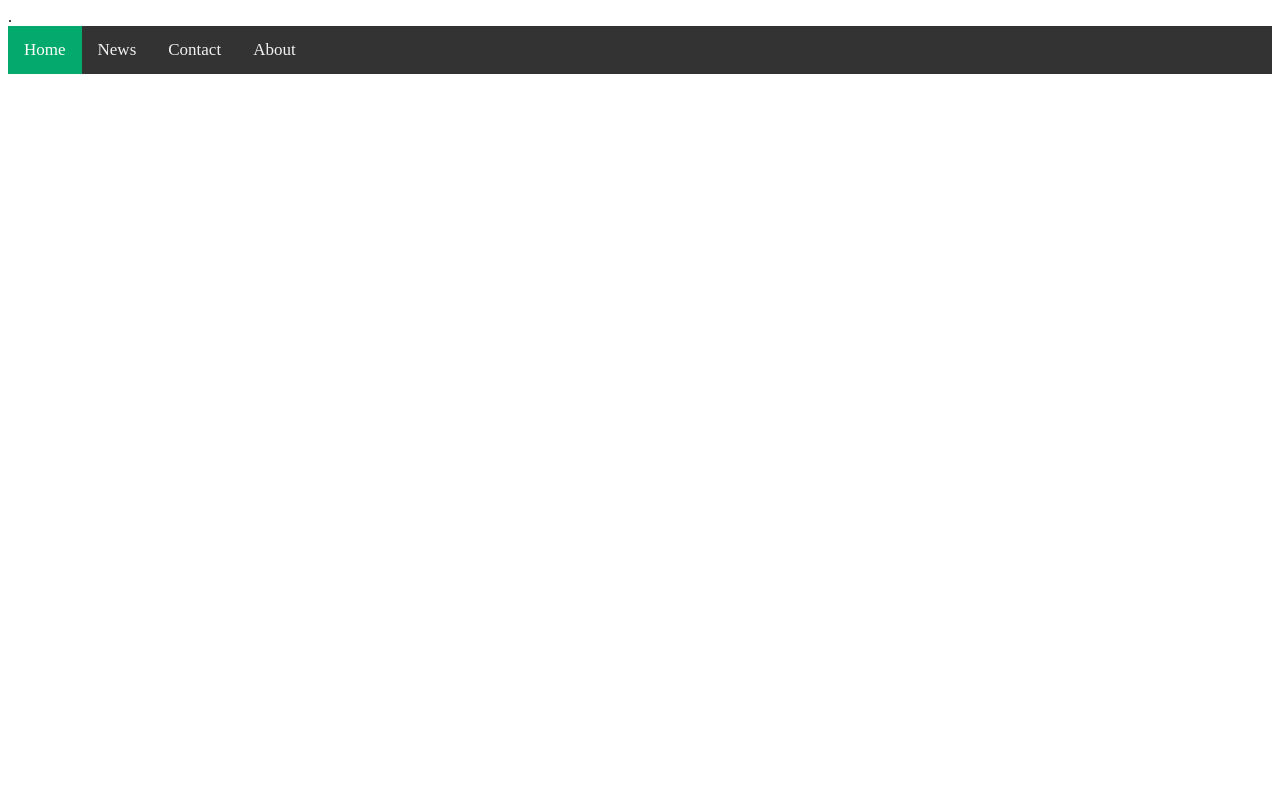
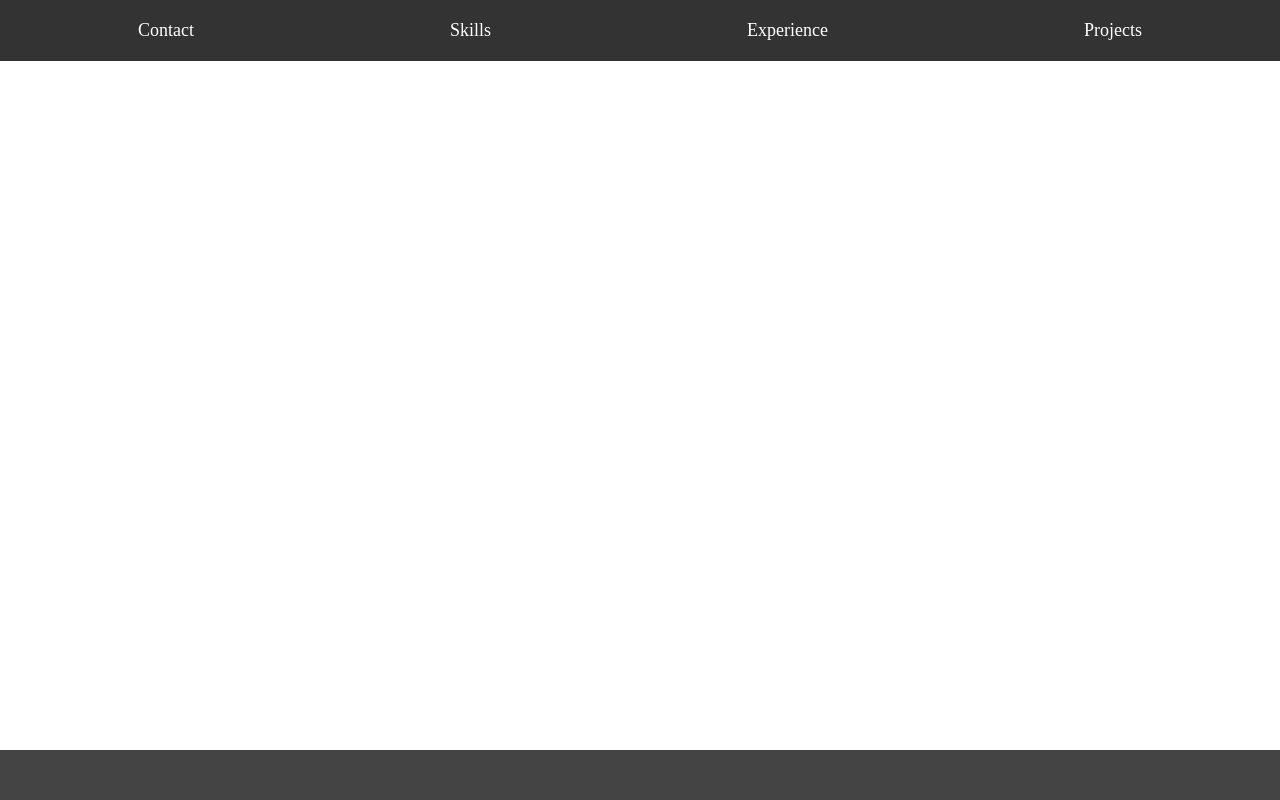
Before and after one commit to BellaDavis/Personal_portfolio, a Flask app: page / in a window 1280 px wide. Run offline with Flask 3, Linux system fonts and the light colour scheme.

Commit message:
Add styling to divide the home and the rest of

```diff
--- a/static/style.css
+++ b/static/style.css
@@ -1,27 +1,49 @@
-/* Add a black background color to the top navigation */
-.topnav {
-  background-color: #333;
-  overflow: hidden;
+/* Make sure everything scales properly */
+* {
+    box-sizing: border-box;
+    margin: 0;
+    padding: 0;
 }
 
-/* Style the links inside the navigation bar */
-.topnav a {
-  float: left;
-  color: #f2f2f2;
-  text-align: center;
-  padding: 14px 16px;
-  text-decoration: none;
-  font-size: 17px;
+/* Top navigation bar styling */
+.topnav {
+    display: flex;
+    justify-content: space-around; /* Ensures spacing */
+    background-color: #333;
+    padding: 10px;
+    flex-wrap: wrap; /* Allows wrapping on smaller screens */
 }
 
-/* Change the color of links on hover */
-.topnav a:hover {
-  background-color: #ddd;
-  color: black;
+.topnav a {
+    color: white;
+    text-decoration: none;
+    padding: 10px 15px;
+    font-size: 18px;
 }
 
-/* Add a color to the active/current link */
-.topnav a.active {
-  background-color: #04AA6D;
-  color: white;
+/* Adjust navigation for smaller screens */
+@media (max-width: 600px) {
+    .topnav {
+        flex-direction: column;
+        text-align: center;
+    }
+    .topnav a {
+        display: block;
+        padding: 15px;
+    }
 }
+
+/* Bottom navigation styling */
+.botNav {
+    width: 100%;
+    height: 50px;
+    background-color: #444;
+    position: fixed;
+    bottom: 0;
+}
+
+/* Ensure body fills the window */
+body, html {
+    height: 100%;
+    width: 100%;
+}
--- a/templates/index.html
+++ b/templates/index.html
@@ -2,20 +2,21 @@
 <html lang="en">
 <head>
     <meta charset="UTF-8">
+    <meta name="viewport" content="width=device-width, initial-scale=1.0">
     <title>Title</title>
-    <link rel="stylesheet" href="static/style.css">.
+    <link rel="stylesheet" href="static/style.css">
 </head>
 <body>
+
     <!-- Top nav bar -->
     <div class="topnav">
-      <a class="active" href="#home">Home</a>
-      <a href="#news">News</a>
-      <a href="#contact">Contact</a>
-      <a href="#about">About</a>
+      <a href="#home">Contact</a>
+      <a href="#news">Skills</a>
+      <a href="#contact">Experience</a>
+      <a href="#about">Projects</a>
     </div>
 
-
-    <div class="botNav">
+    <div class="botNav"></div>
 
 </div>
 
```
